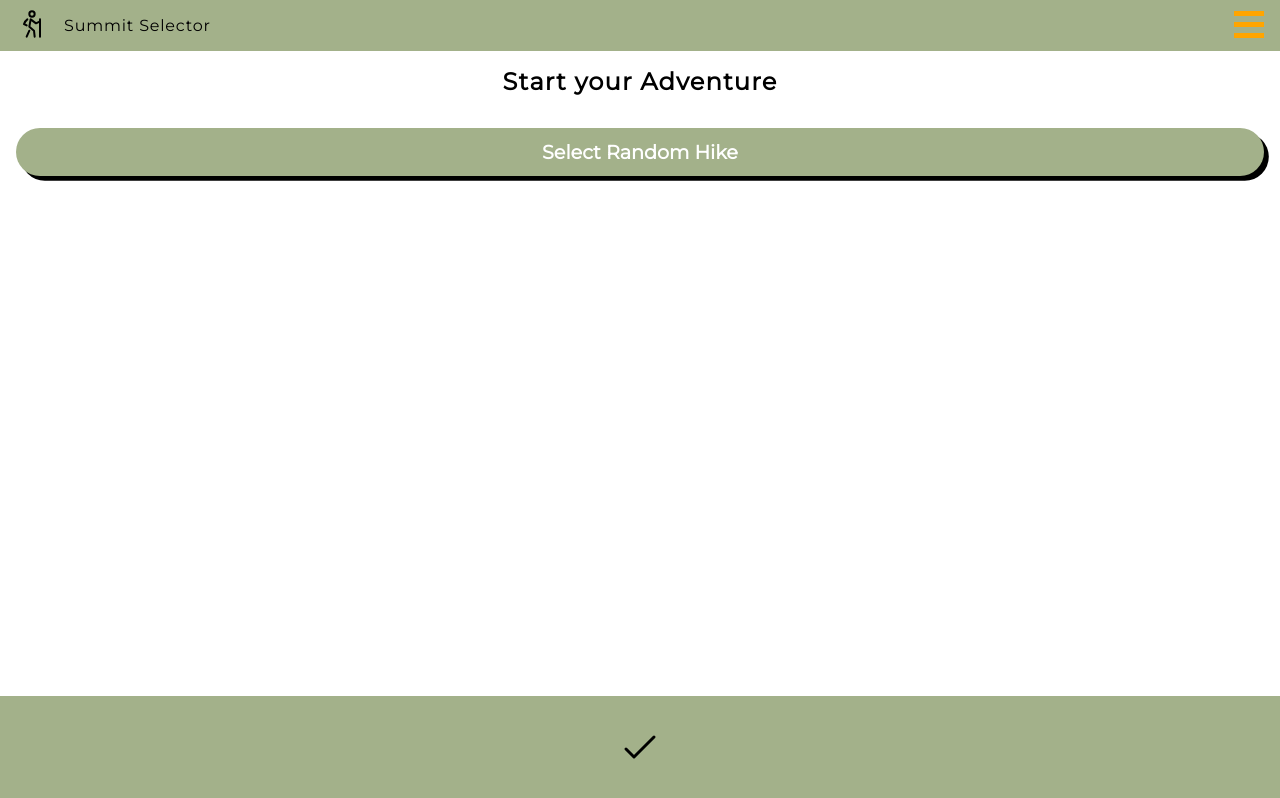
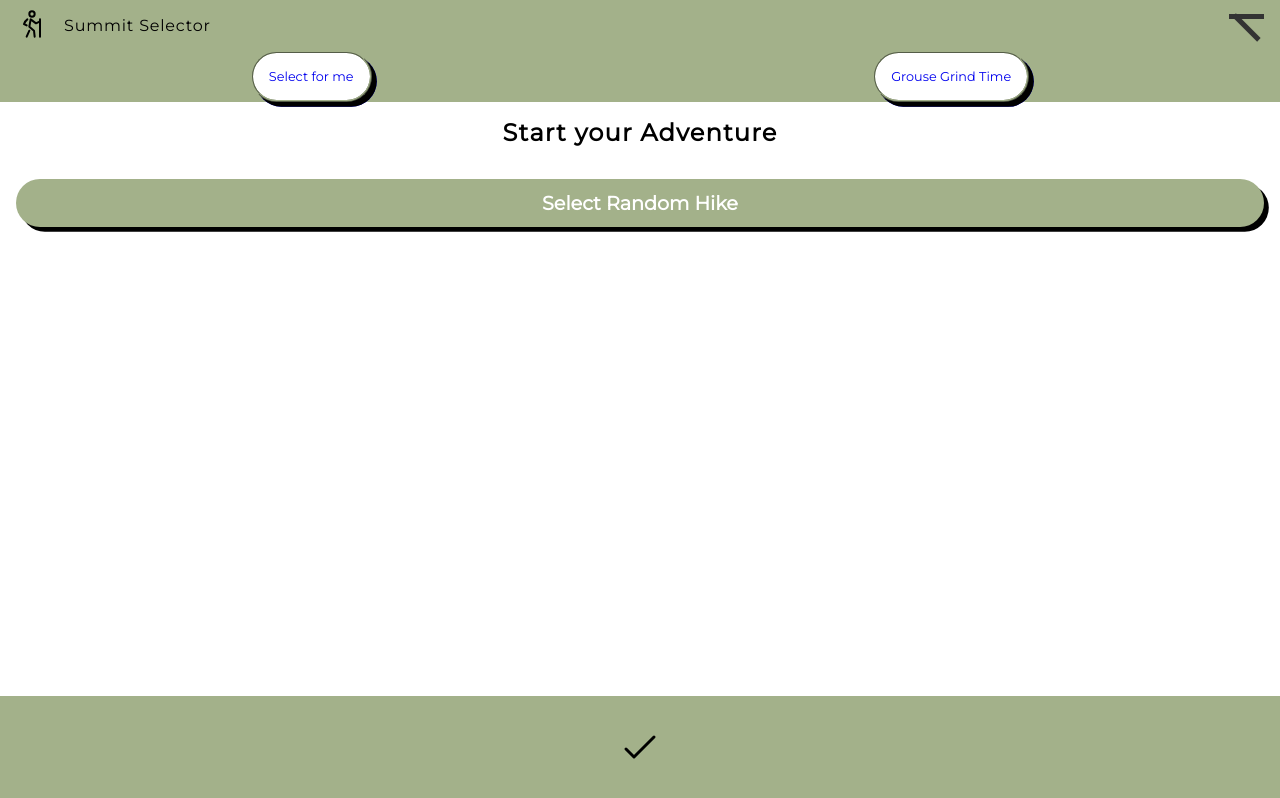
Before and after one commit to Dntlevett/david-levett-capstone, a React (Create React App) app: page /main in a window 1280 px wide. Both pictures are taken after a click on the element 1257 px from the left and 18 px from the top of the page. Built offline with nearby package versions, Linux system fonts and the light colour scheme; no server answers.

Commit message:
add new use state for new animated vector menu on nav page

```diff
--- a/src/Components/Nav/Nav.jsx
+++ b/src/Components/Nav/Nav.jsx
@@ -1,8 +1,7 @@
 import "./nav.scss";
 import icon from "../../assets/icons/trekking.svg";
+import { Link } from "react-router-dom";
 import React, { useState } from "react";
-// import { Link } from "react-router-dom";
-import { Link } from "react-router-dom";
 
 // const trigger = document.querySelector(".btn-menu");
 // // const nav = document.querySelector('.full-screen-nav');
@@ -12,10 +11,17 @@ import { Link } from "react-router-dom";
 // // backdrop.addEventListener("click", () => nav.classList.remove("open-nav"));
 
 function Nav() {
+  // // function to set state of menu.
   const [isOpen, setIsOpen] = useState(false);
+  const [change, setChange] = useState(false);
+
+  const clickVector = () => {
+    setChange(!change);
+  };
 
   function menuClick() {
     setIsOpen(!isOpen);
+    setChange(!change);
     console.log("You clicked submit");
   }
   return (
@@ -40,11 +46,23 @@ function Nav() {
           </div>
           <div className="headerContainer__menu"></div>
         </div>
-        <div onClick={menuClick} className="testContainer">
-          <div className="test"></div>
-          <div className="test"></div>
-          <div className="test"></div>
+        <div
+          onClick={menuClick}
+          className={`testContainer ${change ? "change" : ""}`}
+        >
+          <div className="line1"></div>
+          <div className="line2"></div>
+          <div className="line3"></div>
         </div>
+      </div>
+      <div className="menuContainer">
+        <Link to="/main">
+          {" "}
+          {isOpen && <div className="menu3">Select for me</div>}
+        </Link>
+        <Link to="/grind">
+          {isOpen && <div className="menu4">Grouse Grind Time</div>}
+        </Link>
       </div>
     </>
   );
--- a/src/Components/Nav/nav.scss
+++ b/src/Components/Nav/nav.scss
@@ -4,6 +4,8 @@
   display: flex;
   // justify-content: space-around;
   justify-content: space-between;
+  align-items: baseline;
+  // height: 2rem;
 }
 .headerContainer {
   display: flex;
@@ -45,14 +47,68 @@
   // &__menu {
   // }
 }
-.test {
-  width: 30px;
+.line1,
+.line2,
+.line3 {
+  // width: 30px;
+  // height: 3px;
+  // background-color: black;
+  // margin: 6px 0;
+  width: 35px;
   height: 5px;
-  background-color: orange;
+  background-color: #333;
   margin: 6px 0;
+  transition: 0.4s;
+}
+.change .line1 {
+  transform: (0, 11px) rotate(-45deg);
+}
+
+.change .line2 {
+  opacity: 0;
+}
+
+.change .line3 {
+  transform: translate(0, -11px) rotate(45deg);
 }
 .testContainer {
   height: 2rem;
   padding-right: 1rem;
   padding-top: 0.3rem;
 }
+.menuContainer {
+  display: flex;
+  // margin: auto;
+  justify-content: space-around;
+  padding-top: 1rem;
+  background-color: $primary-color;
+}
+.menu {
+  display: flex;
+  border: 1px dashed red;
+  flex-direction: row;
+}
+.menu3 {
+  // margin-left: 1rem;
+  border: 2px ridge $primary-color;
+  box-shadow: 0.3rem 0.3rem black, 0.3rem 0.3rem;
+  padding: 1rem;
+  border-radius: 3rem;
+  font-size: 0.8rem;
+  background-color: white;
+  margin-top: -1rem;
+  // height: 0.2rem;
+}
+.menu4 {
+  // margin-right: 1rem;
+  border: 2px ridge $primary-color;
+  box-shadow: 0.3rem 0.3rem black, 0.3rem 0.3rem;
+  background-color: white;
+
+  // background-color: $primary-color;
+  padding: 1rem;
+  border-radius: 3rem;
+  font-size: 0.8rem;
+  margin-top: -1rem;
+  // height: 0.2rem;
+}
--- a/src/Components/VectorMenu/VectorMenu.jsx
+++ b/src/Components/VectorMenu/VectorMenu.jsx
@@ -41,4 +41,4 @@
 //   );
 // }
 
-// export default VectorMenu;
+// // export default VectorMenu;
--- a/src/pages/GrouseGrindPage/GrouseGrindPage.jsx
+++ b/src/pages/GrouseGrindPage/GrouseGrindPage.jsx
@@ -9,7 +9,7 @@ function GrouseGrindPage() {
     <>
       <div className="navVectorContainer">
         <Nav />
-        <VectorMenu />
+        {/* <VectorMenu /> */}
       </div>
       <Header />
       <GrouseGrind />
```
